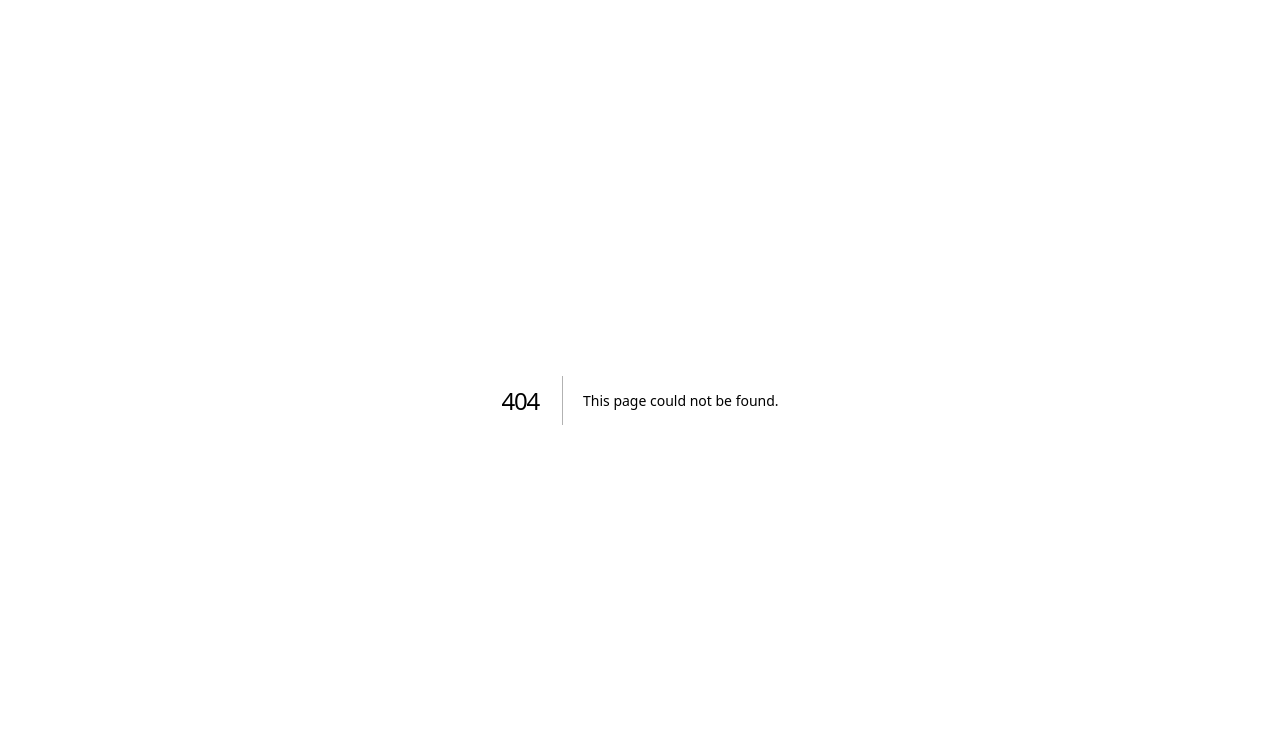
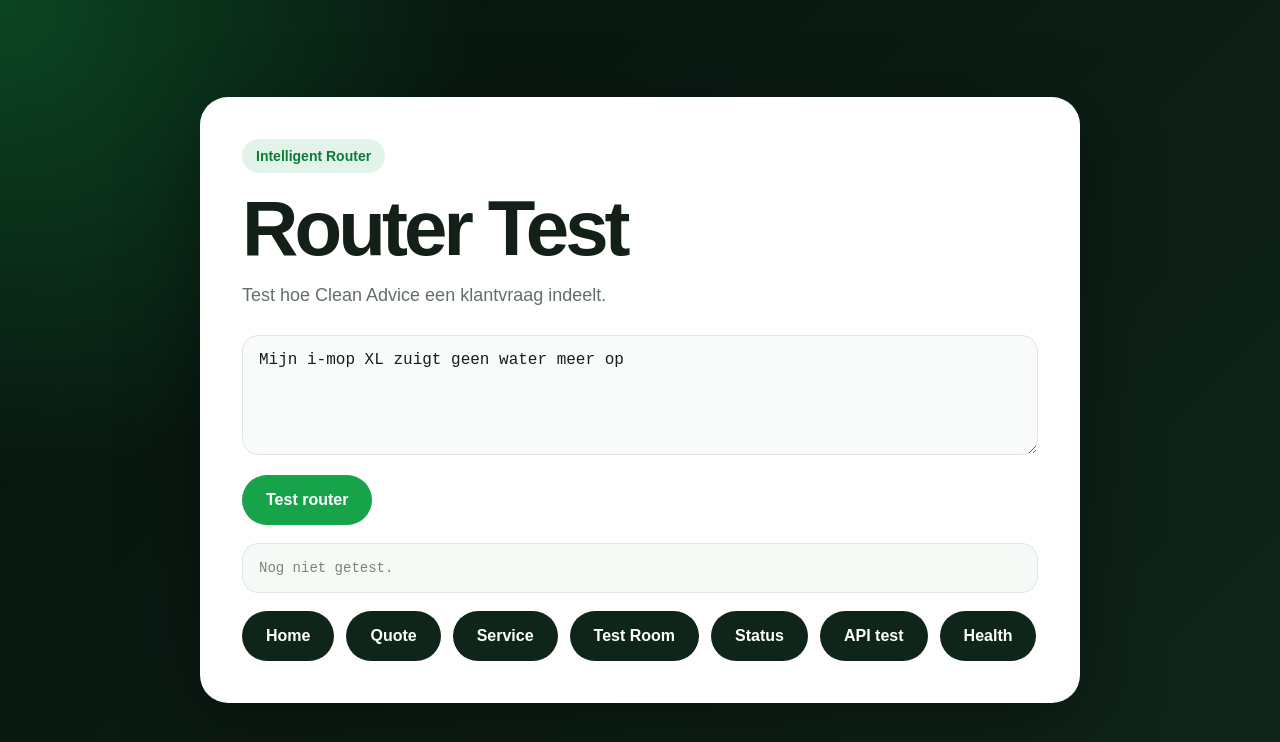
Before and after one commit to SoundBeatz/CleanAdvice-Live, a Next.js app: page /router-test in a window 1280 px wide. Before the commit this address had no page. Shown: the top 742 px of the page. Built offline with nearby package versions, Linux system fonts and the light colour scheme.

Commit message:
Add router test page

```diff
--- /dev/null
+++ b/app/router-test/page.jsx
@@ -0,0 +1,16 @@
+import MvpNavigation from '../../components/MvpNavigation';
+import RouterTester from '../../components/RouterTester';
+
+export default function RouterTestPage() {
+  return (
+    <main className="screen">
+      <section className="panel">
+        <div className="badge">Intelligent Router</div>
+        <h1>Router Test</h1>
+        <p>Test hoe Clean Advice een klantvraag indeelt.</p>
+        <RouterTester />
+        <MvpNavigation />
+      </section>
+    </main>
+  );
+}
```
